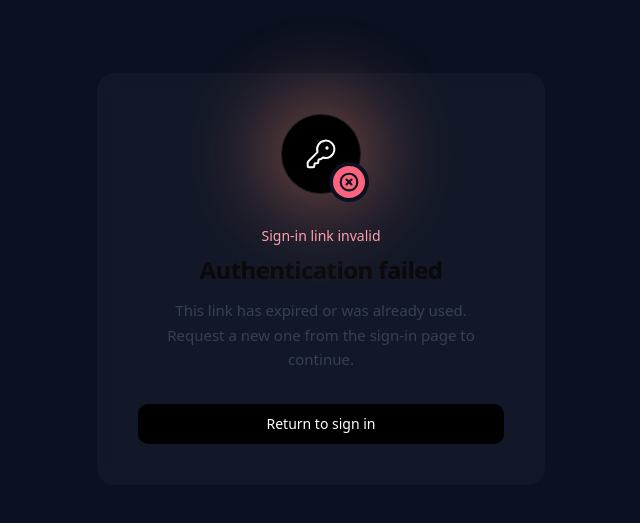
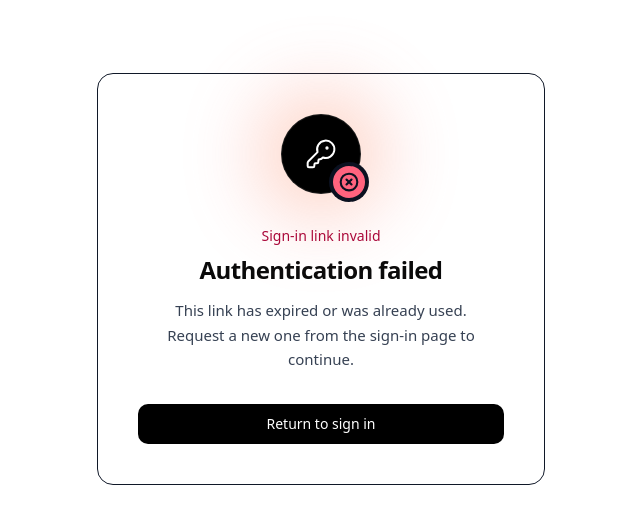
Before and after one commit to Mhando-Z/Aurora, a Next.js app: page /error in a window 1280 px wide. Shown: the part 121-644 px from the top of the page, without its empty margins (319-959 px from the left). Built offline with nearby package versions, Linux system fonts and the light colour scheme; a web font is replaced by a local one.

Commit message:
Phase One

```diff
--- a/src/app/(auth)/error/page.jsx
+++ b/src/app/(auth)/error/page.jsx
@@ -23,7 +23,7 @@ const rise = {
 
 export default function AuthErrorPage() {
   return (
-    <main className="flex min-h-screen items-center justify-center bg-[#0B1120] px-6 py-16">
+    <main className="flex min-h-screen items-center justify-center px-6 py-16">
       <motion.div
         variants={container}
         initial="hidden"
@@ -78,7 +78,7 @@ export default function AuthErrorPage() {
 
         <motion.div
           variants={rise}
-          className="mb-2 text-sm font-medium text-rose-300"
+          className="mb-2 text-sm font-medium text-rose-800"
         >
           Sign-in link invalid
         </motion.div>
```
